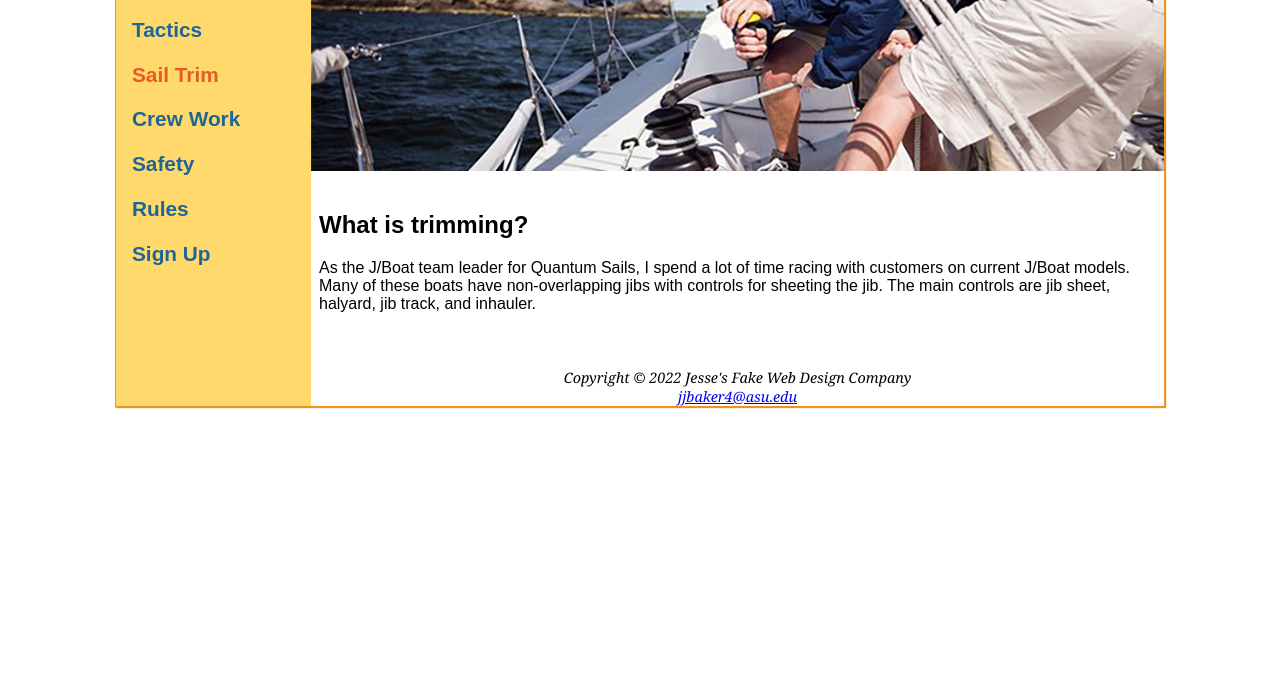
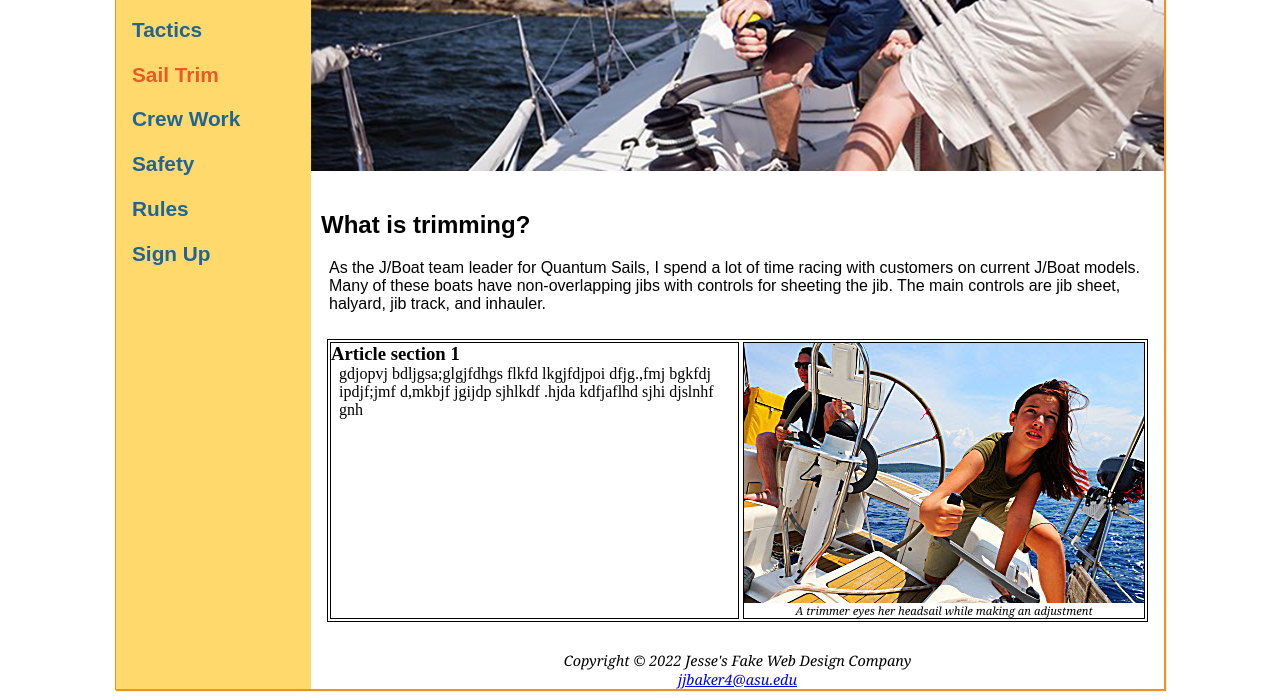
Before and after one commit to jjbaker4/sailocal, a plain HTML site: page trim.html in a window 1280 px wide. Shown: the part 268-966 px from the top of the page. Before the commit the page ends 800 px from the top, so only its background shows below. Drawn offline with Linux system fonts and the light colour scheme.

Commit message:
Article section set up with an image using img tag It is working ok, but I want to experiment to find ways to allow css to scale the image as needed. Not sure how to get that done.

```diff
--- a/sailocal.css
+++ b/sailocal.css
@@ -185,7 +185,7 @@ input{
 
 #trimhero{
 	height: 300px;
-	background-image: url(trimmer3_900x300.png);
+	background-image: url(assets/trimmer_hero_900x300.png);
 }
 
 
@@ -195,7 +195,7 @@ input{
 /*homepage feat. pages - narrow*/
 
 
-#container_feat_pages{
+#feat_pages_container{
 	background-repeat: no-repeat;
 	background-position:  left;
 	display: flex;
@@ -263,7 +263,7 @@ input{
 
 
 
-#container_feat_orgs{
+#feat_orgs_container{
 	margin-top: 10px;
 	/*background-size: 100% 100%;*/
 	/*vertical-align: middle;*/
@@ -381,7 +381,8 @@ input{
 	/*flex-direction: column;*/
 	/*justify-content: flex-start;*/
 	/*width: 100%;*/
-	padding-left: .5em;
+	margin-left: .5em;
+	margin-right: .5em;
 	margin-bottom: 10px;
 
 }
@@ -389,6 +390,73 @@ input{
 .page_intro_text{
 	font-family: Arial, Helvetica, sans-serif;
 }
+
+.page_intro_text p{
+	padding-left: .5em;
+}
+
+.article_section{
+	display: flex;
+	flex-direction: column;
+	margin-left: 1em;
+	margin-right: 1em;
+	/*todo: decide uf you really want this border*/
+	border: 1px solid;
+}
+
+.article_text_container{
+	border: 1px solid;
+	margin-left: 2px;
+	margin-right: 2px;
+	margin-top: 2px;
+	margin-bottom: 2px;
+}
+
+.article_text_container p{
+	padding-left: .5em;
+	margin-top:  0px;
+	margin-bottom: 0px;
+}
+
+.article_text_container h3{
+	margin-top: 0px;
+	margin-bottom: 0px;
+}
+
+.article_image_container{
+	font-size: 70%;
+	font-style: italic;
+	text-align: center;
+	font-family: Georgia, "Times New Roman", serif;
+	display: flex;
+	flex-direction: column;
+	margin-left: 2px;
+	margin-right: 2px;
+	margin-top: 2px;
+	margin-bottom: 2px;
+	border: 1px solid;
+}
+
+#trim_section1{
+
+}
+
+#trim_image1_cont{
+	/*width: 200px;*/
+}
+
+#trim_image1{
+	/*height: 260px;*/
+	width: 100%;
+	/*width: 400px;*/
+	background-image: url(trimmer2_400x260.png);
+	background-repeat: no-repeat;
+	background-position: right;
+	display: table;
+	/*margin-top: 10px;*/
+}
+
+
 
 
 
@@ -443,10 +511,6 @@ input{
 		grid-template-rows: auto;
 	}
 
-	.trim main{
-
-	}
-
 
 	.signup form{
 		display: grid;
@@ -492,7 +556,7 @@ input{
 		font-size: medium;
 	}
 
-	#container_feat_pages{
+	#feat_pages_container{
 		margin-left: 10px;
 		/*margin-right: 10px;*/
 		grid-column: 1 / 1;
@@ -506,7 +570,7 @@ input{
 		font-size: medium;
 	}
 
-	#container_feat_orgs{
+	#feat_orgs_container{
 		padding-left: 10px;
 		margin-left: 10px;
 		margin-right: 10px;
@@ -542,8 +606,13 @@ input{
 	/*--------------------------------------------------------------*/
 	/*pages - med*/
 
+	.trim main{
+
+	}
+
 	#page_intro_container{
-		/*margin-left: 10px;*/
+		margin-left: 10px;
+		margin-right: 10px;
 		/*margin-right: 10px;*/
 	}
 
@@ -551,6 +620,19 @@ input{
 
 	}
 
+	.page_intro_text p{
+
+	}
+
+	.article_section{
+		display: flex;
+		flex-direction: row;
+		justify-content: space-between;
+		margin-left: 1em;
+		margin-right: 1em;
+		/*todo: decide uf you really want this border*/
+		border: 1px solid;
+	}
 }
 
 
--- a/trim.html
+++ b/trim.html
@@ -42,29 +42,18 @@
   					</p>
   				</div>
   			</div>
-  			<!--
-  			<div id="container_feat_orgs">
-  				<div id="feat_org_1" class="feat_org_tile">
-  					<a href="http://www.mssa.org/" target="_blank">
-  						<h4>featured organizaton</h4>
-  						<h1>Mount Sinai Sailing Assoc.</h1>
-  					</a>
+  			<div class="article_section">
+  				<div class="article_text_container">
+  					<h3>Article section 1</h3>
+  					<p>
+  						gdjopvj bdljgsa;glgjfdhgs flkfd lkgjfdjpoi dfjg.,fmj bgkfdj ipdjf;jmf d,mkbjf jgijdp sjhlkdf .hjda kdfjaflhd sjhi djslnhf gnh
+  					</p>
   				</div>
-  				<div id="feat_org_2" class="feat_org_tile">
-  					<a href="https://portjeffersonyachtclub.com/" target="_blank">
-  						<h4>featured organizaton</h4>
-  						<h1>PJYC</h1>
-  					</a>
-  				</div>
-  				<div id="feat_org_3" class="feat_org_tile">
-  					<a href="https://alir.org/" target="_blank">
-  						<h4>featured organizaton</h4>
-  						<h1>Seacliff Yacht Club</h1>
-  						<h2>Host of the ALIR</h2>
-  					</a>
+  				<div class="article_image_container" id="trim_image1_cont">
+  					<img src="trimmer2_400x260.png" alt="Trimmer adjusting headsail">
+  					A trimmer eyes her headsail while making an adjustment
   				</div>
   			</div>
-  		-->
   		</main>
   		<footer>
   			Copyright &copy; 2022 Jesse's Fake Web Design Company<br>
```
Also changed, not shown: index.html (+2 -2 lines), asset_workshop/trimmer1_1000x667.jpg (added), asset_workshop/trimmer2_453x331.jpg (added), assets/trimmer_hero_900x300.png (renamed from trimmer3_900x300.png), trimmer2_400x260.png (added).
